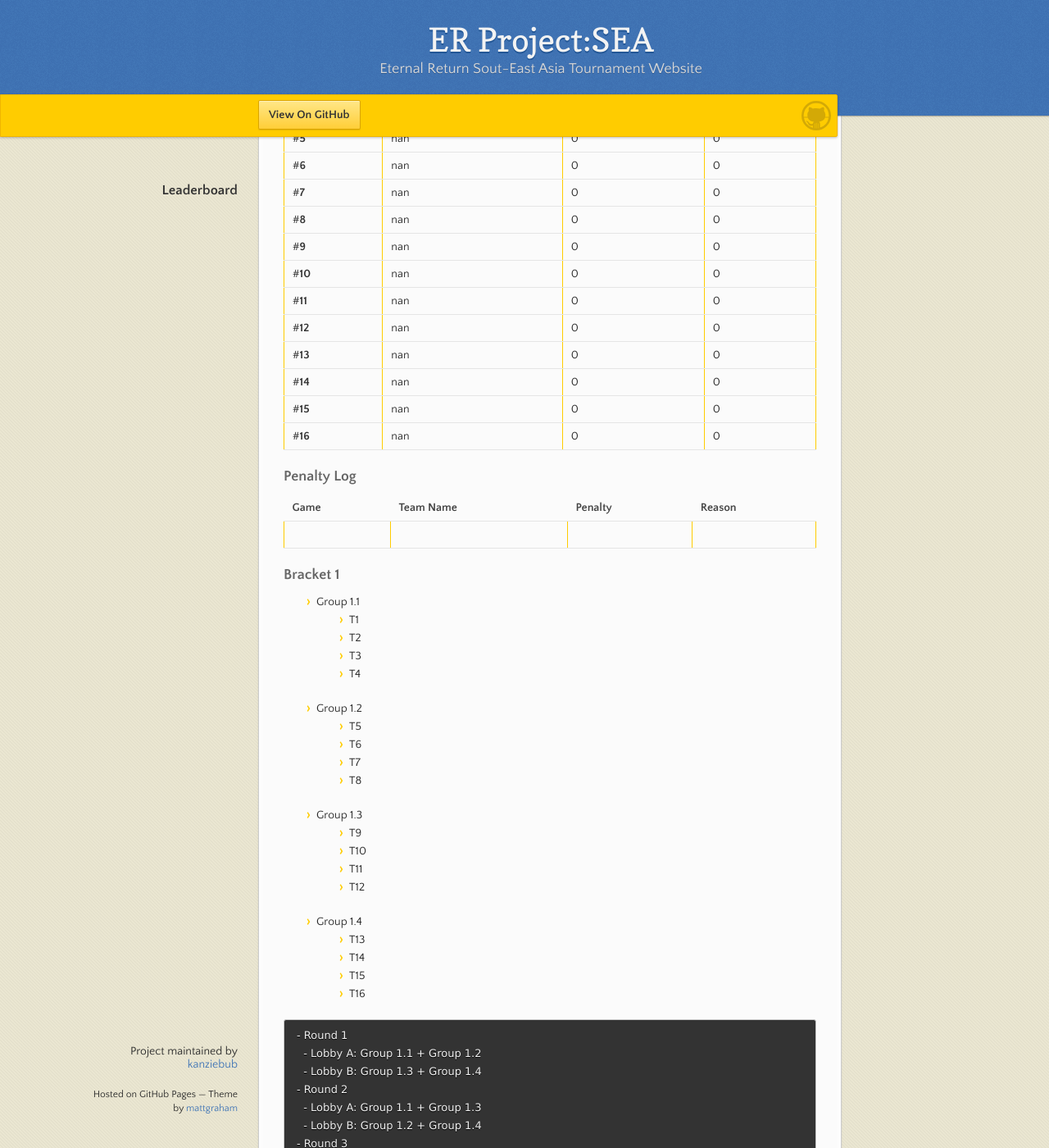
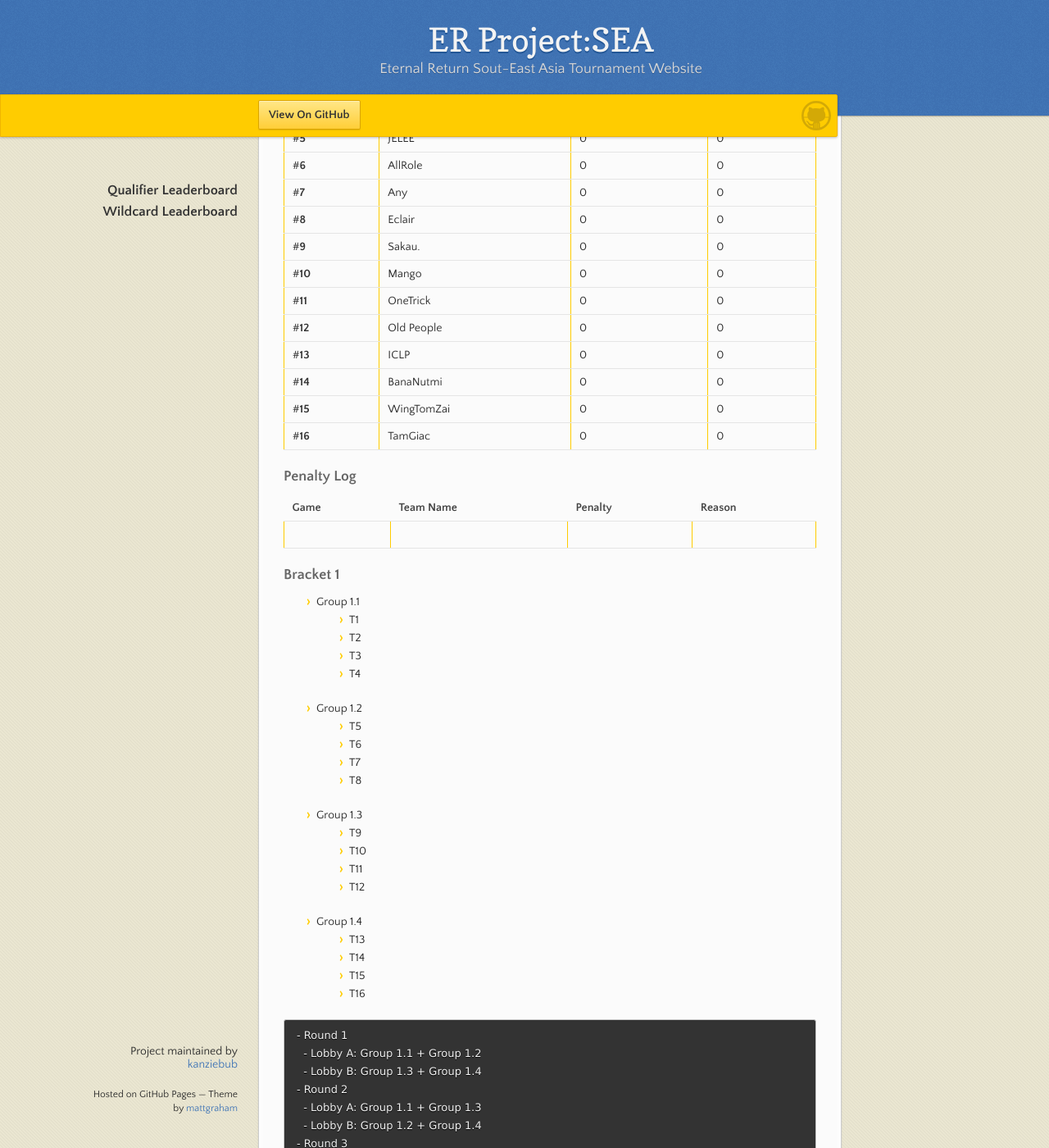
Before and after one commit to kanziebub/ProjectSEA, a Jekyll site: the page built from season/01/qualifiers.md, in a window 1280 px wide and 1400 px high, scrolled down 350 px. Shown: the whole window at 82% size. Built offline with Jekyll 4.4.1, drawn with Linux system fonts in a browser that asks for light colours; some of the changed text lies outside the part shown.

Commit message:
mod/wildcard script

````diff
--- a/season/01/qualifiers.md
+++ b/season/01/qualifiers.md
@@ -6,28 +6,28 @@
 [ ![Logo](https://kanziebub.github.io/ProjectSEA/assets/images/bullet_rev.png) Home](https://kanziebub.github.io/ProjectSEA/)
 
 
-# **Leaderboard**
+# **Qualifier Leaderboard**
 
 ### Games Played = 0
 
 |  Rank  | Team Name             | Total Kill | **Points** |
 |:-------|:----------------------|:-----------|:-----------|
-| #**1** | **nan** | 0 | **0** |
-| #**2** | **nan** | 0 | **0** |
-| #**3** | **nan** | 0 | **0** |
-| #**4** | nan | 0 | 0 |
-| #**5** | nan | 0 | 0 |
-| #**6** | nan | 0 | 0 |
-| #**7** | nan | 0 | 0 |
-| #**8** | nan | 0 | 0 |
-| #**9** | nan | 0 | 0 |
-| #**10** | nan | 0 | 0 |
-| #**11** | nan | 0 | 0 |
-| #**12** | nan | 0 | 0 |
-| #**13** | nan | 0 | 0 |
-| #**14** | nan | 0 | 0 |
-| #**15** | nan | 0 | 0 |
-| #**16** | nan | 0 | 0 |
+| #**1** | **Tasogare** | 0 | **0** |
+| #**2** | **WoodVeneer** | 0 | **0** |
+| #**3** | **Galvanized** | 0 | **0** |
+| #**4** | CEPU | 0 | 0 |
+| #**5** | JELEE | 0 | 0 |
+| #**6** | AllRole | 0 | 0 |
+| #**7** | Any | 0 | 0 |
+| #**8** | Eclair | 0 | 0 |
+| #**9** | Sakau. | 0 | 0 |
+| #**10** | Mango | 0 | 0 |
+| #**11** | OneTrick | 0 | 0 |
+| #**12** | Old People | 0 | 0 |
+| #**13** | ICLP | 0 | 0 |
+| #**14** | BanaNutmi | 0 | 0 |
+| #**15** | WingTomZai | 0 | 0 |
+| #**16** | TamGiac | 0 | 0 |
 
 ### Penalty Log
 
@@ -75,6 +75,36 @@
 ```
 
 
+
+# **Wildcard Leaderboard**
+
+### Games Played = 0
+
+|  Rank  | Team Name             | Total Kill | **Points** |
+|:-------|:----------------------|:-----------|:-----------|
+| #**1** | **nan** | 0 | **0** |
+| #**2** | **nan** | 0 | **0** |
+| #**3** | **nan** | 0 | **0** |
+| #**4** | nan | 0 | 0 |
+| #**5** | nan | 0 | 0 |
+| #**6** | nan | 0 | 0 |
+| #**7** | nan | 0 | 0 |
+| #**8** | nan | 0 | 0 |
+| #**9** | nan | 0 | 0 |
+| #**10** | nan | 0 | 0 |
+| #**11** | nan | 0 | 0 |
+| #**12** | nan | 0 | 0 |
+
+### Penalty Log
+
+|  Game  | Team Name | Penalty | Reason                |
+|:-------|:----------|:--------|:----------------------|
+|        |           |         |                       |
+
+
+
+
+
 ### Bracket 2
 - Group 2.1
   - ???
````
Also changed, not shown: script.py (+21 -13 lines).
